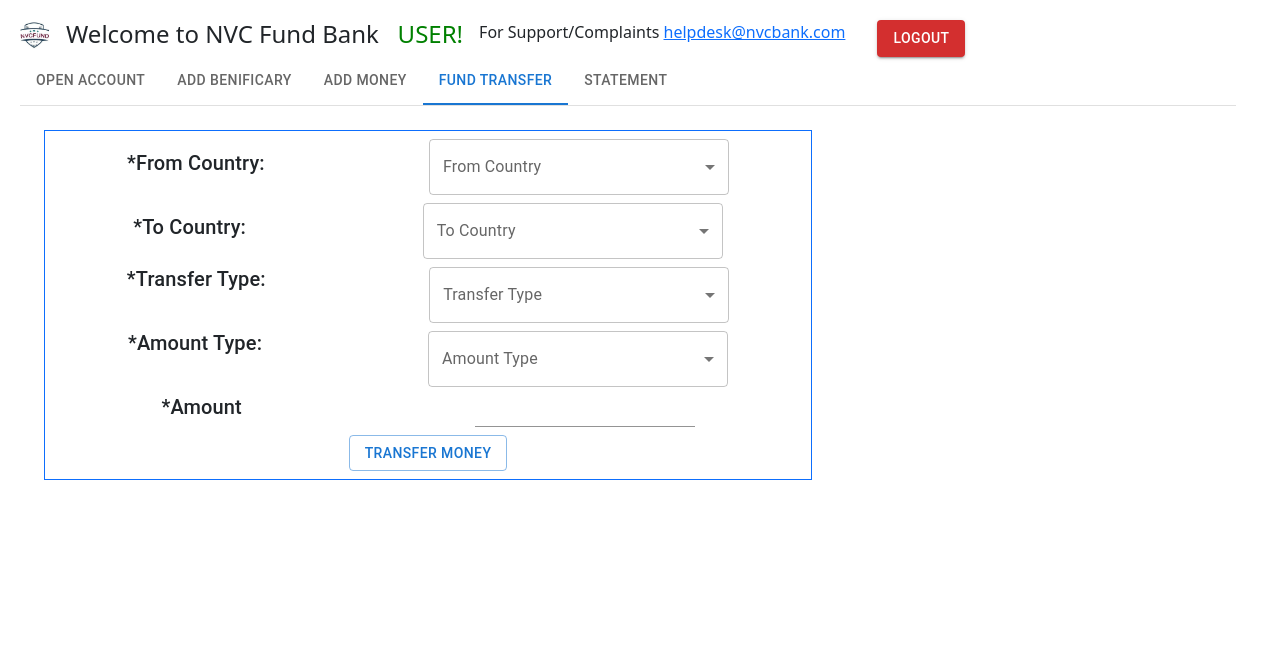
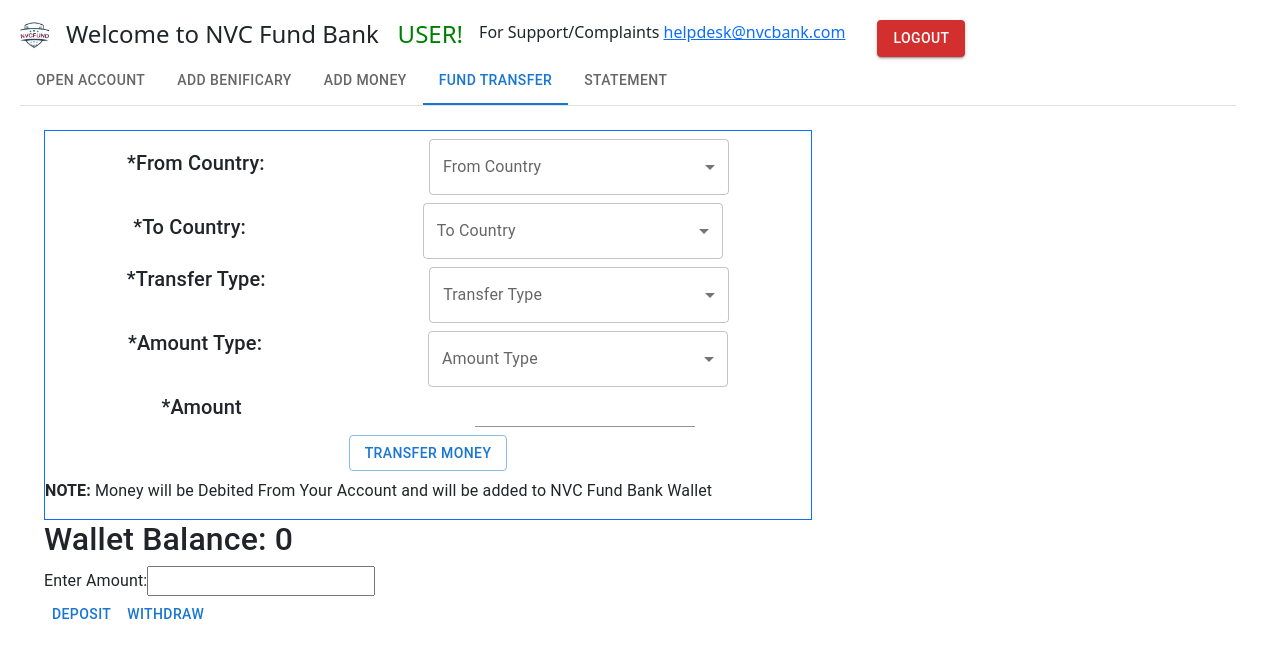
Before and after one commit to Suni777/projectjenkube, a React (Vite) app: page /dashboard in a window 1280 px wide. Both pictures are taken after a click on the tab "FUND TRANSFER". Shown: the top 658 px of the page. Built offline with nearby package versions, Linux system fonts and the light colour scheme.

Commit message:
added wallet component

```diff
--- a/src/componets/AddMoney.jsx
+++ b/src/componets/AddMoney.jsx
@@ -72,7 +72,7 @@
   return (
     <>
     <Button onClick={displayRazorpay} variant="outlined">Add Money</Button>
-    <p><strong> NOTE:</strong>  Money will be Debited From Your Account and will be added to NVC Fund Bank Wallet</p>
+    {/* <p><strong> NOTE:</strong>  Money will be Debited From Your Account and will be added to NVC Fund Bank Wallet</p> */}
     </>
   )
 }
--- a/src/componets/Fundtransfer.jsx
+++ b/src/componets/Fundtransfer.jsx
@@ -4,6 +4,7 @@
 const benificaryList = JSON.parse(localStorage.getItem('benificary'))
 const accountList = JSON.parse(localStorage.getItem('acd'))
 import countiesList from '../assets/countries.json'
+import Wallet from "./Wallet";
 const Fundtransfer = () => {
 
 const transferToBank = ()=>{
@@ -32,6 +33,8 @@
     <div className="d-flex justify-content-around my-2">
     <Button onClick={transferToBank} variant="outlined">Transfer Money</Button>
       </div>
+    <p><strong> NOTE:</strong>  Money will be Debited From Your Account and will be added to NVC Fund Bank Wallet</p>
+
     </div>
 {/*
     <Grid container spacing={1}>
@@ -49,7 +52,7 @@
     <Button onClick={transfer} variant="outlined">Transfer</Button>
       </Grid>
     </Grid> */}
-
+  <Wallet/>
 
     </>
   )
--- a/src/componets/Transactiondetails.jsx
+++ b/src/componets/Transactiondetails.jsx
@@ -1,12 +1,15 @@
 import { Button, Grid,Input } from "@mui/material";
-
+import {useState} from 'react'
 const Transactiondetails = () => {
+  const [statement, setStatement] = useState([])
   const getStatement = ()=>{
-
+    setStatement(JSON.parse(localStorage.getItem('transactionHistory')))
   }
+  console.log(statement,'statement');
   return (
     <>
     <Button onClick={getStatement} variant="outlined">Get Statement</Button>
+      {statement.map((itm)=><p>{itm}</p>)}
     </>
   )
 }
--- /dev/null
+++ b/src/componets/Wallet.jsx
@@ -0,0 +1,61 @@
+import { Button } from '@mui/material';
+import React, { useState } from 'react';
+
+const Wallet = () => {
+  const [balance, setBalance] = useState(localStorage.getItem('balance') || 0);
+  const [transactionHistory, setTransactionHistory] = useState(
+    JSON.parse(localStorage.getItem('transactionHistory')) || []
+  );
+  const [amount, setAmount] = useState('');
+
+  const handleDeposit = () => {
+    const depositAmount = parseFloat(amount);
+    if (!isNaN(depositAmount) && depositAmount > 0) {
+      const newBalance = +balance + depositAmount;
+      setBalance(newBalance);
+      updateTransactionHistory(`Deposit: +${depositAmount}`);
+      setAmount('');
+    } else {
+      alert('Please enter a valid positive amount for deposit.');
+    }
+  };
+
+  const handleWithdraw = () => {
+    const withdrawAmount = parseFloat(amount);
+    if (!isNaN(withdrawAmount) && withdrawAmount > 0) {
+      if (+balance >= withdrawAmount) {
+        const newBalance = +balance - withdrawAmount;
+        setBalance(newBalance);
+        updateTransactionHistory(`Withdraw: -${withdrawAmount}`);
+        setAmount('');
+      } else {
+        alert('Insufficient funds');
+      }
+    } else {
+      alert('Please enter a valid positive amount for withdrawal.');
+    }
+  };
+
+  const updateTransactionHistory = (transaction) => {
+    const newHistory = [...transactionHistory, transaction];
+    setTransactionHistory(newHistory);
+    localStorage.setItem('balance', balance);
+    localStorage.setItem('transactionHistory', JSON.stringify(newHistory));
+  };
+
+  return (
+    <div>
+      <h2>Wallet Balance: {balance}</h2>
+      <div>
+        <label>
+          Enter Amount:
+          <input type="number" value={amount} onChange={(e) => setAmount(e.target.value)} />
+        </label>
+      </div>
+      <Button onClick={handleDeposit}>Deposit</Button>
+      <Button onClick={handleWithdraw}>Withdraw</Button>
+    </div>
+  );
+};
+
+export default Wallet;
```
